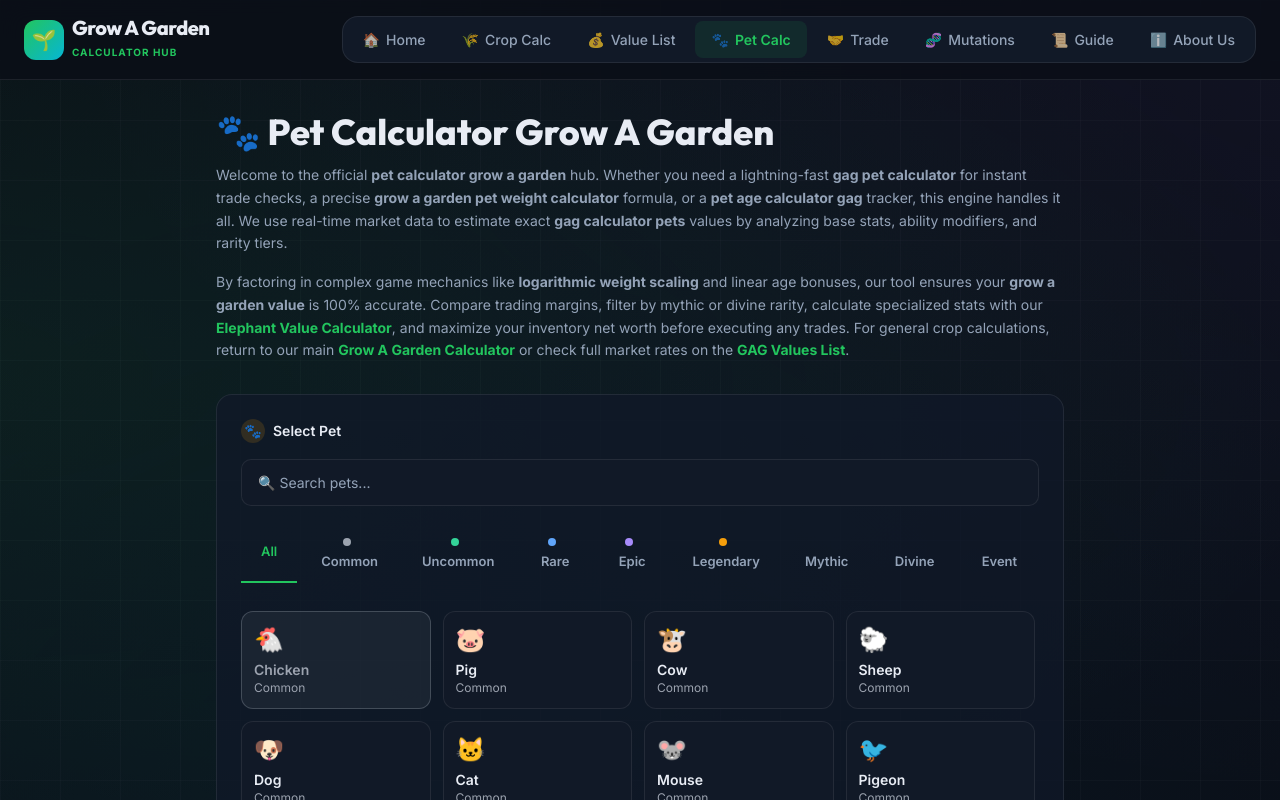
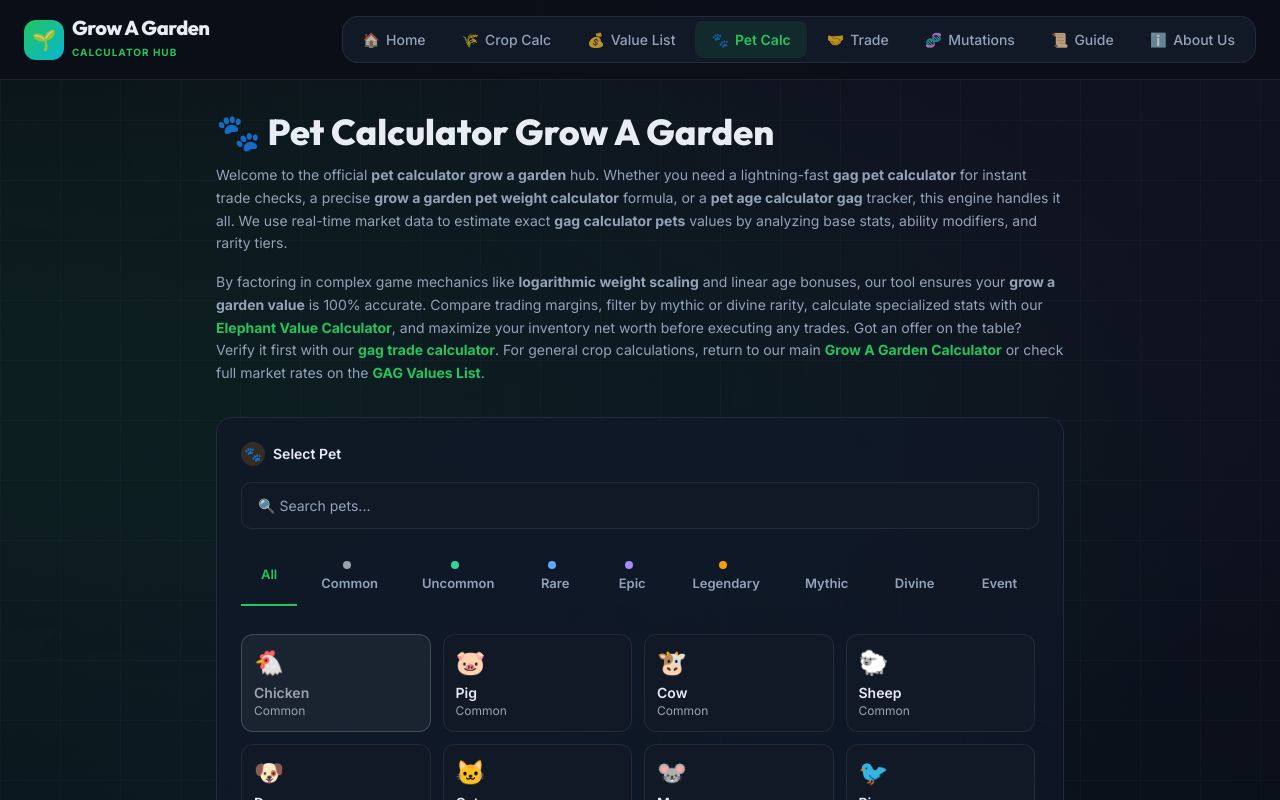
Before and after one commit to liveetcstream-beep/grow-a-garden-calculator, a Next.js app: page /pet-calculator in a window 1280 px wide. Shown: the top 800 px of the page. Built offline with nearby package versions, Linux system fonts and the light colour scheme.

Commit message:
Page-2 unstuck: retitle trade-calculator for 'gag trade calculator' + in-content links from mutation/pet calculators

```diff
--- a/src/app/pet-calculator/page.tsx
+++ b/src/app/pet-calculator/page.tsx
@@ -79,7 +79,7 @@ export default function PetCalculatorPage() {
           Welcome to the official <strong>pet calculator grow a garden</strong> hub. Whether you need a lightning-fast <strong>gag pet calculator</strong> for instant trade checks, a precise <strong>grow a garden pet weight calculator</strong> formula, or a <strong>pet age calculator gag</strong> tracker, this engine handles it all. We use real-time market data to estimate exact <strong>gag calculator pets</strong> values by analyzing base stats, ability modifiers, and rarity tiers.
         </p>
         <p className="text-sm leading-relaxed" style={{ color: 'var(--muted)' }}>
-          By factoring in complex game mechanics like <strong>logarithmic weight scaling</strong> and linear age bonuses, our tool ensures your <strong>grow a garden value</strong> is 100% accurate. Compare trading margins, filter by mythic or divine rarity, calculate specialized stats with our <Link href="/elephant-calculator" className="text-[var(--primary)] hover:underline font-bold">Elephant Value Calculator</Link>, and maximize your inventory net worth before executing any trades. For general crop calculations, return to our main <Link href="/" className="text-[var(--primary)] hover:underline font-bold">Grow A Garden Calculator</Link> or check full market rates on the <Link href="/value-list" className="text-[var(--primary)] hover:underline font-bold">GAG Values List</Link>.
+          By factoring in complex game mechanics like <strong>logarithmic weight scaling</strong> and linear age bonuses, our tool ensures your <strong>grow a garden value</strong> is 100% accurate. Compare trading margins, filter by mythic or divine rarity, calculate specialized stats with our <Link href="/elephant-calculator" className="text-[var(--primary)] hover:underline font-bold">Elephant Value Calculator</Link>, and maximize your inventory net worth before executing any trades. Got an offer on the table? Verify it first with our <Link href="/trade-calculator" className="text-[var(--primary)] hover:underline font-bold">gag trade calculator</Link>. For general crop calculations, return to our main <Link href="/" className="text-[var(--primary)] hover:underline font-bold">Grow A Garden Calculator</Link> or check full market rates on the <Link href="/value-list" className="text-[var(--primary)] hover:underline font-bold">GAG Values List</Link>.
         </p>
       </div>
 
```
